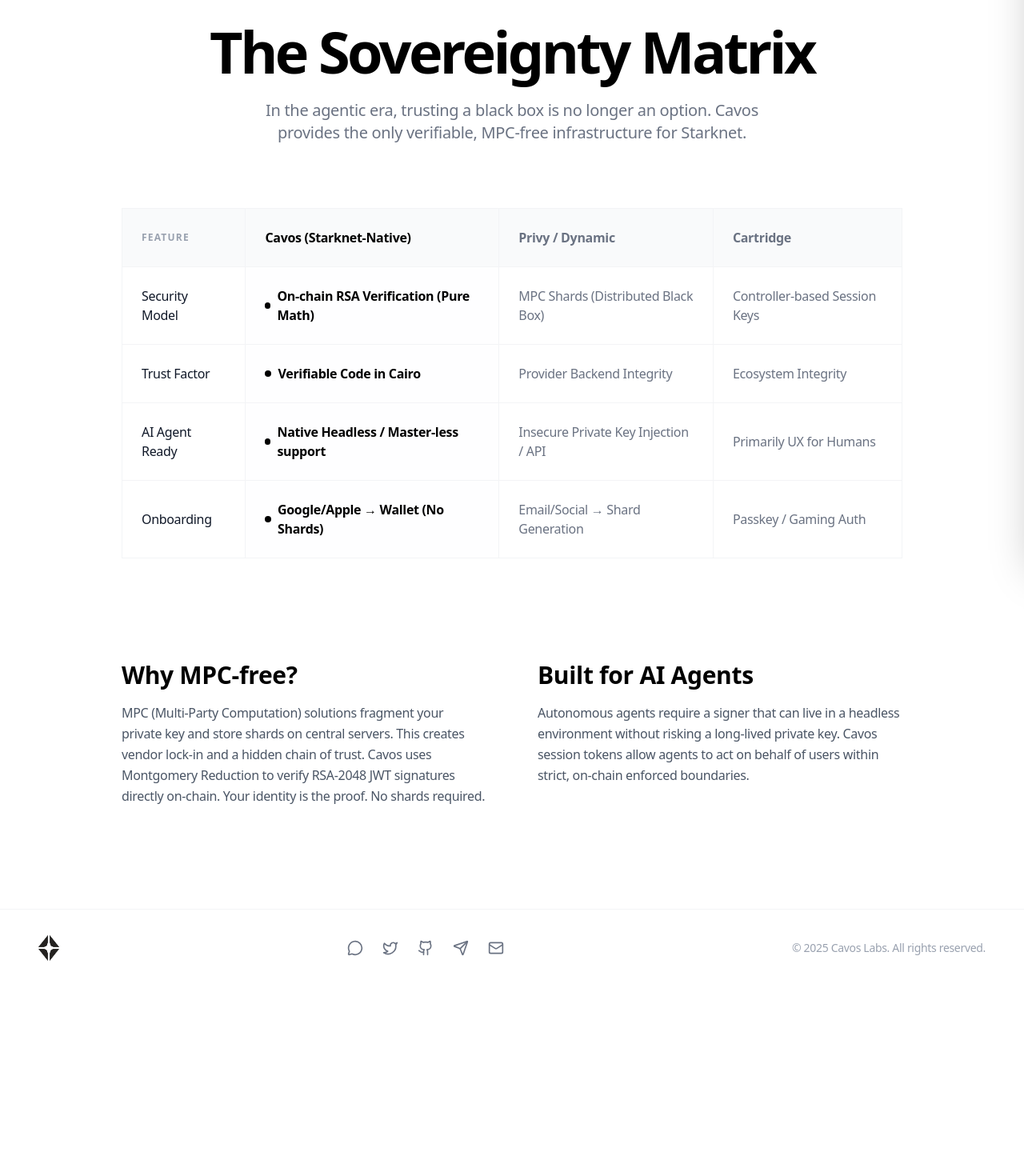
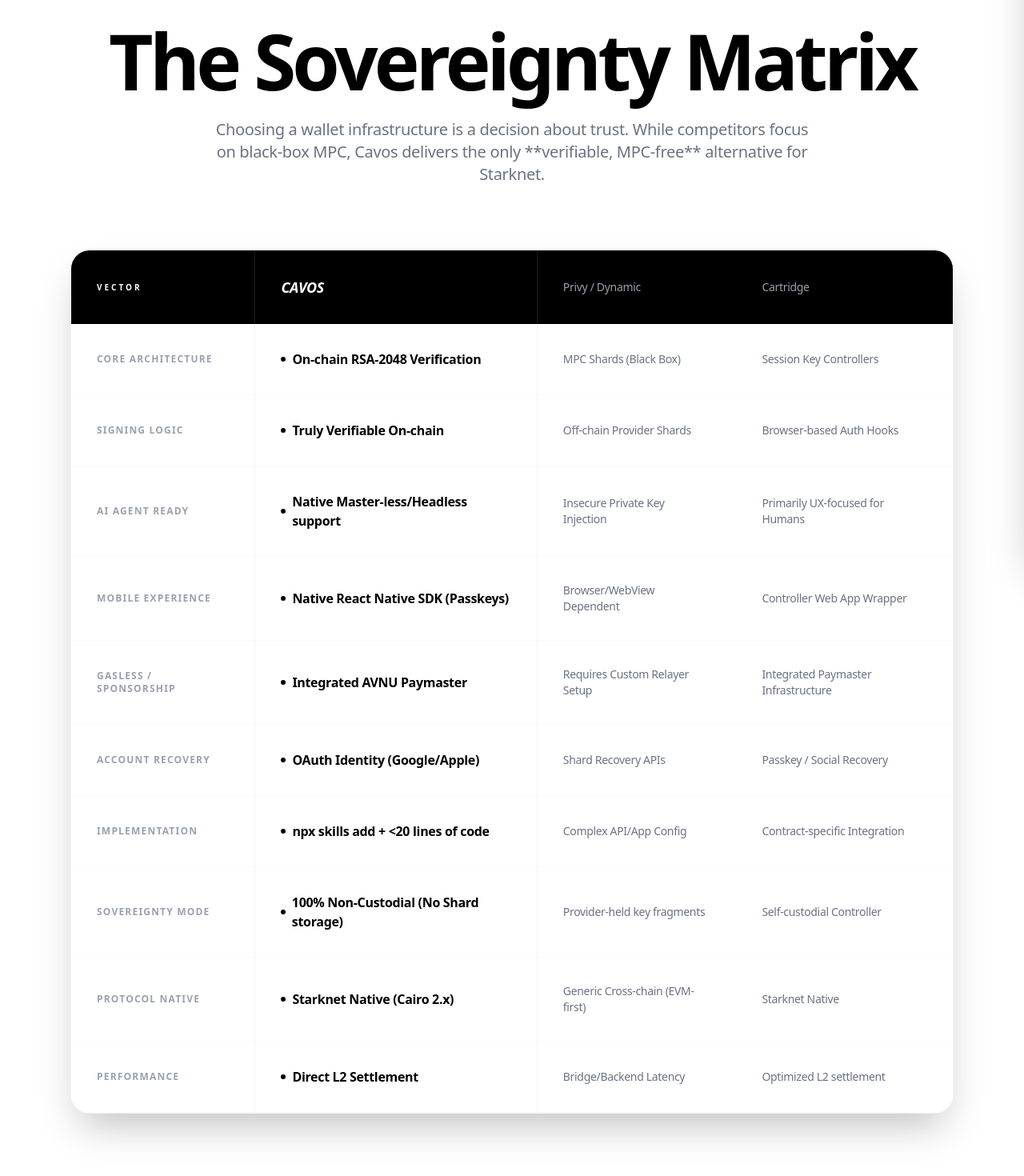
Before and after one commit to cavos-labs/cavos, a Next.js app in the folder cavos-web/: page /compare in a window 1280 px wide. Shown: the part 100-1570 px from the top of the page at 80% size. Before the commit the page ends 1333 px from the top, so only its background shows below. Built offline with nearby package versions, Linux system fonts and the light colour scheme; no server answers.

Commit message:
feat: expand Sovereignty Matrix with 10 technical vectors and inject FAQ Schema Markup

```diff
--- a/cavos-web/app/compare/page.tsx
+++ b/cavos-web/app/compare/page.tsx
@@ -1,5 +1,6 @@
 import { Header } from '@/components/Header'
 import { Footer } from '@/components/Footer'
+import Script from 'next/script'
 
 export const metadata = {
     title: "Cavos vs The Rest | The Sovereignty Matrix",
@@ -9,94 +10,162 @@ export const metadata = {
 export default function ComparePage() {
     const comparison = [
         {
-            feature: "Security Model",
-            cavos: "On-chain RSA Verification (Pure Math)",
-            privy: "MPC Shards (Distributed Black Box)",
-            cartridge: "Controller-based Session Keys",
+            feature: "Core Architecture",
+            cavos: "On-chain RSA-2048 Verification",
+            privy: "MPC Shards (Black Box)",
+            cartridge: "Session Key Controllers",
+            benefit: "Cavos uses Montgomery Reduction in Cairo to verify JWTs directly on the protocol layer."
         },
         {
-            feature: "Trust Factor",
-            cavos: "Verifiable Code in Cairo",
-            privy: "Provider Backend Integrity",
-            cartridge: "Ecosystem Integrity",
+            feature: "Signing Logic",
+            cavos: "Truly Verifiable On-chain",
+            privy: "Off-chain Provider Shards",
+            cartridge: "Browser-based Auth Hooks",
+            benefit: "Anyone can verify the authorization proof on Starknet explorer. MPC is a black box."
         },
         {
             feature: "AI Agent Ready",
-            cavos: "Native Headless / Master-less support",
-            privy: "Insecure Private Key Injection / API",
-            cartridge: "Primarily UX for Humans",
+            cavos: "Native Master-less/Headless support",
+            privy: "Insecure Private Key Injection",
+            cartridge: "Primarily UX-focused for Humans",
+            benefit: "Cavos session tokens allow autonomous agents to sign safely without storing private keys."
         },
         {
-            feature: "Onboarding",
-            cavos: "Google/Apple → Wallet (No Shards)",
-            privy: "Email/Social → Shard Generation",
-            cartridge: "Passkey / Gaming Auth",
+            feature: "Mobile Experience",
+            cavos: "Native React Native SDK (Passkeys)",
+            privy: "Browser/WebView Dependent",
+            cartridge: "Controller Web App Wrapper",
+            benefit: "Cavos provides a seamless mobile onboarding without external browser popups."
+        },
+        {
+            feature: "Gasless / Sponsorship",
+            cavos: "Integrated AVNU Paymaster",
+            privy: "Requires Custom Relayer Setup",
+            cartridge: "Integrated Paymaster Infrastructure",
+            benefit: "Transactions are sponsored by default. Users never need to hold ETH to start."
+        },
+        {
+            feature: "Account Recovery",
+            cavos: "OAuth Identity (Google/Apple)",
+            privy: "Shard Recovery APIs",
+            cartridge: "Passkey / Social Recovery",
+            benefit: "Your identity IS your wallet. No seed phrases, no shards, no vendor lock-in."
+        },
+        {
+            feature: "Implementation",
+            cavos: "npx skills add + <20 lines of code",
+            privy: "Complex API/App Config",
+            cartridge: "Contract-specific Integration",
+            benefit: "Get from zero to invisible wallet in 15 minutes with developer-first tooling."
+        },
+        {
+            feature: "Sovereignty Mode",
+            cavos: "100% Non-Custodial (No Shard storage)",
+            privy: "Provider-held key fragments",
+            cartridge: "Self-custodial Controller",
+            benefit: "Cavos stores ZERO fragments of your keys. Only the Account Contract has authority."
+        },
+        {
+            feature: "Protocol Native",
+            cavos: "Starknet Native (Cairo 2.x)",
+            privy: "Generic Cross-chain (EVM-first)",
+            cartridge: "Starknet Native",
+            benefit: "Built for Starknet's native Account Abstraction from day one."
+        },
+        {
+            feature: "Performance",
+            cavos: "Direct L2 Settlement",
+            privy: "Bridge/Backend Latency",
+            cartridge: "Optimized L2 settlement",
+            benefit: "Minimized latency using session tokens authorized directly on-chain."
         }
     ]
 
+    const jsonLd = {
+        "@context": "https://schema.org",
+        "@type": "FAQPage",
+        "mainEntity": comparison.map(row => ({
+            "@type": "Question",
+            "name": `How does Cavos compare to ${row.feature}?`,
+            "acceptedAnswer": {
+                "@type": "Answer",
+                "text": row.benefit
+            }
+        }))
+    }
+
     return (
         <main className="bg-white min-h-screen text-black font-sans antialiased">
+            <Script
+                id="compare-json-ld"
+                type="application/ld+json"
+                dangerouslySetInnerHTML={{ __html: JSON.stringify(jsonLd) }}
+            />
             <Header />
-            <div className="max-w-5xl mx-auto px-6 py-32">
+            <div className="max-w-6xl mx-auto px-6 py-32">
                 <header className="mb-20 text-center">
-                    <h1 className="text-5xl md:text-7xl font-bold tracking-tighter mb-6">
+                    <h1 className="text-5xl md:text-8xl font-bold tracking-tighter mb-6">
                         The Sovereignty Matrix
                     </h1>
-                    <p className="text-xl text-gray-500 max-w-2xl mx-auto">
-                        In the agentic era, trusting a black box is no longer an option.
-                        Cavos provides the only verifiable, MPC-free infrastructure for Starknet.
+                    <p className="text-xl text-gray-500 max-w-3xl mx-auto">
+                        Choosing a wallet infrastructure is a decision about trust.
+                        While competitors focus on black-box MPC, Cavos delivers the only **verifiable, MPC-free** alternative for Starknet.
                     </p>
                 </header>
 
-                <div className="overflow-x-auto">
-                    <table className="w-full border-collapse border border-gray-100">
+                <div className="overflow-x-auto shadow-2xl rounded-3xl border border-gray-100">
+                    <table className="w-full border-collapse bg-white">
                         <thead>
-                            <tr className="bg-gray-50">
-                                <th className="p-6 text-left border border-gray-100 uppercase text-xs tracking-widest text-gray-400">Feature</th>
-                                <th className="p-6 text-left border border-gray-100 font-bold text-black">Cavos (Starknet-Native)</th>
-                                <th className="p-6 text-left border border-gray-100 text-gray-500">Privy / Dynamic</th>
-                                <th className="p-6 text-left border border-gray-100 text-gray-500">Cartridge</th>
+                            <tr className="bg-black text-white">
+                                <th className="p-8 text-left uppercase text-[10px] tracking-[0.3em] font-bold">Vector</th>
+                                <th className="p-8 text-left font-extrabold text-lg border-x border-white/10 italic">CAVOS</th>
+                                <th className="p-8 text-left text-gray-400 font-medium text-sm">Privy / Dynamic</th>
+                                <th className="p-8 text-left text-gray-400 font-medium text-sm">Cartridge</th>
                             </tr>
                         </thead>
                         <tbody>
                             {comparison.map((row, i) => (
-                                <tr key={i} className="hover:bg-gray-50/50 transition-colors">
-                                    <td className="p-6 border border-gray-100 font-medium text-gray-900">{row.feature}</td>
-                                    <td className="p-6 border border-gray-100 font-bold text-black bg-blue-50/10">
+                                <tr key={i} className="group border-b border-gray-50 hover:bg-gray-50/80 transition-all">
+                                    <td className="p-8 font-bold text-gray-400 text-xs uppercase tracking-widest">{row.feature}</td>
+                                    <td className="p-8 font-bold text-black bg-blue-50/5 border-x border-gray-100">
+                                        <div className="flex flex-col gap-2">
                                             <span className="flex items-center gap-2">
-                                            <span className="w-2 h-2 bg-black rounded-full"></span>
+                                                <span className="w-1.5 h-1.5 bg-black rounded-full"></span>
                                                 {row.cavos}
                                             </span>
+                                            <span className="text-[10px] font-medium text-gray-400 leading-tight hidden group-hover:block transition-all">
+                                                {row.benefit}
+                                            </span>
+                                        </div>
                                     </td>
-                                    <td className="p-6 border border-gray-100 text-gray-500">{row.privy}</td>
-                                    <td className="p-6 border border-gray-100 text-gray-500">{row.cartridge}</td>
+                                    <td className="p-8 text-gray-500 text-sm">{row.privy}</td>
+                                    <td className="p-8 text-gray-500 text-sm">{row.cartridge}</td>
                                 </tr>
                             ))}
                         </tbody>
                     </table>
                 </div>
 
-                <section className="mt-32 space-y-20">
-                    <div className="grid md:grid-cols-2 gap-16">
-                        <div>
-                            <h2 className="text-3xl font-bold mb-4">Why MPC-free?</h2>
-                            <p className="text-gray-600 leading-relaxed">
-                                MPC (Multi-Party Computation) solutions fragment your private key and store shards on central servers.
-                                This creates vendor lock-in and a hidden chain of trust.
-                                Cavos uses Montgomery Reduction to verify RSA-2048 JWT signatures directly on-chain.
-                                Your identity is the proof. No shards required.
+                <div className="mt-32 grid md:grid-cols-3 gap-12 border-t border-gray-100 pt-20">
+                    <div className="p-8 rounded-[2rem] bg-gray-50 border border-gray-100">
+                        <h2 className="text-xl font-bold mb-4">Zero Shard Policy</h2>
+                        <p className="text-sm text-gray-600 leading-relaxed">
+                            Unlike MPC providers, we never store fragments of your key. RSA verification happens directly in Cairo. No off-chain cluster involved.
                         </p>
                     </div>
-                        <div>
-                            <h2 className="text-3xl font-bold mb-4">Built for AI Agents</h2>
-                            <p className="text-gray-600 leading-relaxed">
-                                Autonomous agents require a signer that can live in a headless environment without risking
-                                a long-lived private key. Cavos session tokens allow agents to act on behalf of users
-                                within strict, on-chain enforced boundaries.
+                    <div className="p-8 rounded-[2rem] bg-gray-50 border border-gray-100">
+                        <h2 className="text-xl font-bold mb-4">Master-less Agents</h2>
+                        <p className="text-sm text-gray-600 leading-relaxed">
+                            Authorized sessions allow AI agents to operate autonomously with on-chain guardrails. Perfect for Eliza-based frameworks.
+                        </p>
+                    </div>
+                    <div className="p-8 rounded-[2rem] bg-gray-50 border border-gray-100">
+                        <h2 className="text-xl font-bold mb-4">Gasless Onboarding</h2>
+                        <p className="text-sm text-gray-600 leading-relaxed">
+                            Fully integrated with AVNU Paymaster to ensure your users never hit an "Insufficient Gas" error. Seamless from day zero.
                         </p>
                     </div>
                 </div>
-                </section>
             </div>
             <Footer />
         </main>
```
Lines whose indentation alone changed are shown as unchanged.
